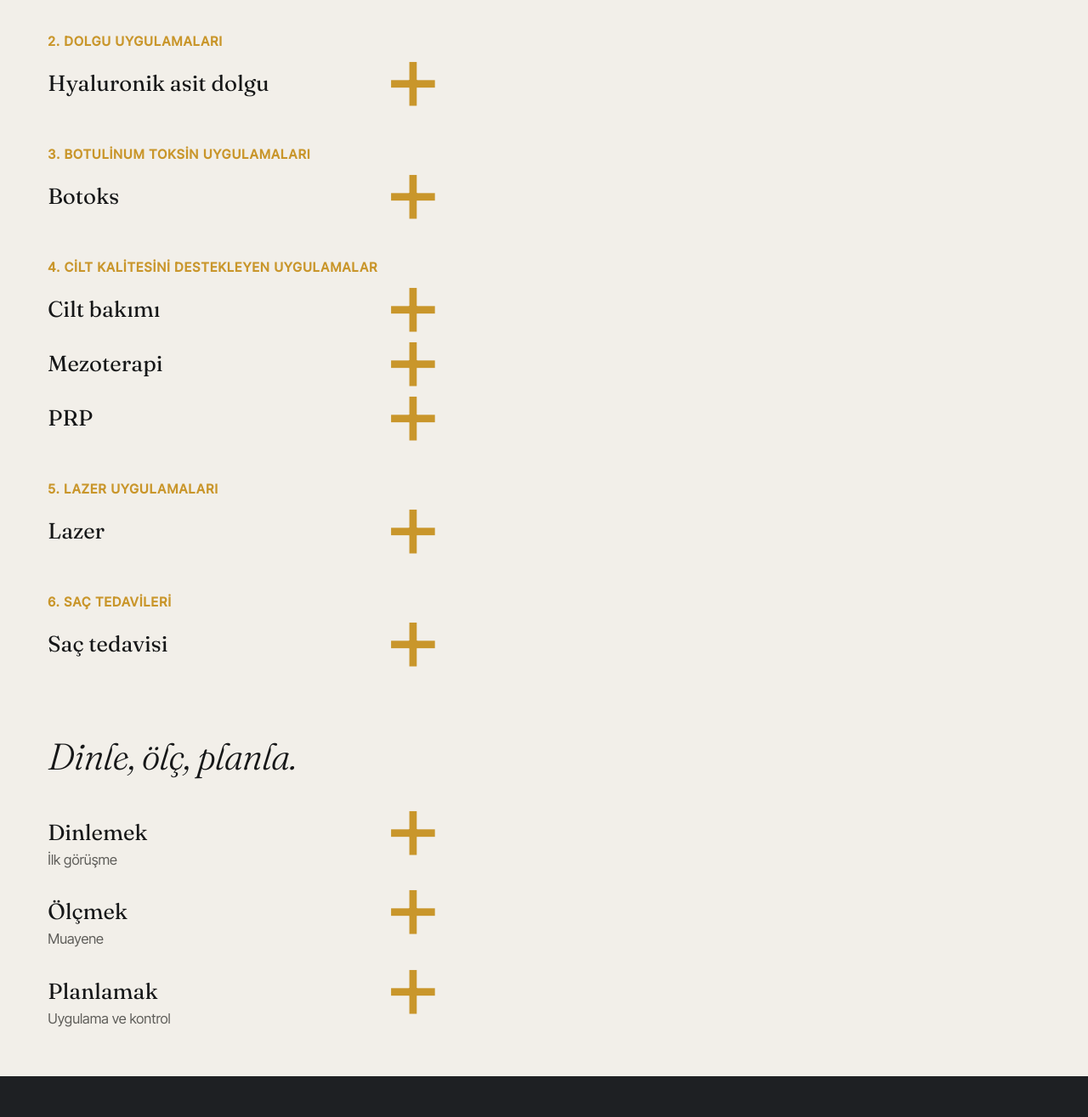
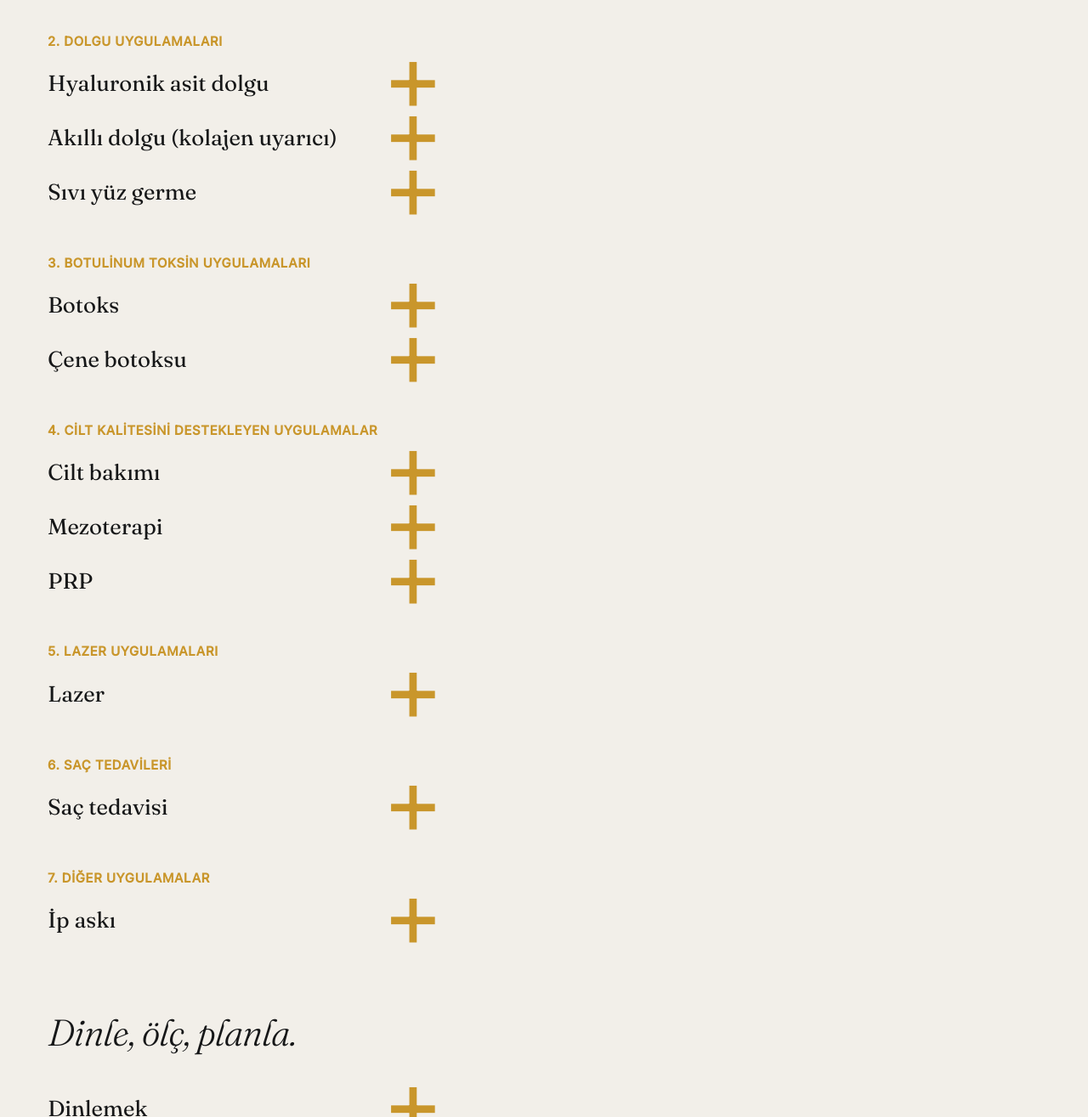
Before and after one commit to tolgaarpa/irsat-yasar, a plain HTML site: page index.html in a window 1280 px wide. Shown: the part 1265-2580 px from the top of the page at 85% size. Drawn offline with Linux system fonts and the light colour scheme.

Commit message:
Yeni uygulamalar: akilli dolgu, sivi yuz germe, cene botoksu, ip aski

```diff
--- a/index.html
+++ b/index.html
@@ -177,8 +177,11 @@ footer a.ik{display:inline-flex;align-items:center;gap:10px}footer a.ik svg{widt
         <li><details><summary data-g="16"><b>Şakak</b><i aria-hidden="true">+</i><span>Göz kenarındaki çöküntüyü doldurur</span></summary><p>Şakaktaki çöküntü doldurulunca yüzün üst bölümü yumuşar; göz çevresi daha az çökük görünür.</p></details></li>
         <li><details><summary data-g="17"><b>Çene hattı</b><i aria-hidden="true">+</i><span>Alt çene boyunca belirgin hat</span></summary><p>Alt çene kemiği boyunca yapılan destek, çene hattını belirginleştirir ve yüz ile boyun arasındaki sınırı netleştirir.</p></details></li>
       </ul></details></li>
+        <li><details><summary data-g="2"><b>Akıllı dolgu (kolajen uyarıcı)</b><i aria-hidden="true">+</i><span>Cildin kendi kolajenini üretmesini destekler</span></summary><p>Akıllı dolgu, deri altına yerleştirildiğinde cildi kendi kolajenini üretmeye teşvik eden bir dolgu türüdür. İçindeki jel ilk anda hafif bir doluluk verir; asıl etki, haftalar içinde oluşan yeni kolajenle gelir.</p><p>Şakak, elmacık, orta yüz ve çene hattı gibi hacim kaybı olan bölgelerde; ayrıca el sırtı ve boyunda cilt kalitesini artırmak için kullanılabilir. Dudak ve göz altı için tercih edilmez.</p><p>Sonuç birkaç ay içinde yavaş yavaş ortaya çıkar, bu yüzden görünüm doğal kalır. Ürünün tipine göre etki süresi bir yıldan birkaç yıla kadar değişebilir. Uygulama sonrası kısa süreli kızarıklık, şişlik ya da morluk görülebilir.</p></details></li>
+        <li><details><summary data-g="2"><b>Sıvı yüz germe</b><i aria-hidden="true">+</i><span>Birkaç bölgeye birlikte yapılan dolgu ile toparlanma</span></summary><p>Sıvı yüz germe, ameliyat yapılmadan, yüzün birkaç noktasına planlı şekilde dolgu uygulanarak sarkmış görünen hatların toparlanmasıdır. Genellikle elmacık, şakak, çene ucu ve çene hattı birlikte ele alınır.</p><p>Amaç tek bir çizgiyi doldurmak değil, yüzün yaşla kaybettiği desteği geri vermektir. Uygulama aynı gün yapılır, kişi günlük hayatına kısa sürede döner. Hangi bölgeye ne kadar uygulanacağı muayenede belirlenir.</p></details></li>
         <li class="kat">3. Botulinum toksin uygulamaları</li>
         <li><details><summary data-g="2"><b>Botoks</b><i aria-hidden="true">+</i><span>Mimik çizgilerinde denge · alın, kaş arası, göz çevresi</span></summary><p>Mimik kaslarının neden olduğu çizgilerde, kasın aşırı çalışmasını dengelemeye yönelik bir uygulama. Amaç ifadeyi silmek değil, yüzü daha dinlenmiş göstermek.</p></details></li>
+        <li><details><summary data-g="2"><b>Çene botoksu</b><i aria-hidden="true">+</i><span>Çiğneme kasında küçülme, daha ince alt yüz</span></summary><p>Çene botoksu, çiğneme kasına (masseter) yapılan botulinum toksin uygulamasıdır. Bu kas fazla geliştiğinde alt yüz köşeli ve geniş görünür; kas gevşeyince yüz hattı incelir.</p><p>Gece diş sıkma ve gıcırdatma şikâyetlerinde de rahatlama sağlayabilir. Etki birkaç haftada belirginleşir ve ortalama dört ila altı ay sürer; süre kişiden kişiye değişir.</p></details></li>
         <li class="kat">4. Cilt kalitesini destekleyen uygulamalar</li>
         <li><details><summary data-g="2"><b>Cilt bakımı</b><i aria-hidden="true">+</i><span>Doku ve ton, cilt tipine göre</span></summary><p>Cildin esnekliği ve tonu için, cilt tipine göre planlanan bakım uygulamaları.</p></details></li>
         <li><details><summary data-g="2"><b>Mezoterapi</b><i aria-hidden="true">+</i><span>İhtiyaca göre seçilen içerik, küçük dozlarla</span></summary><p>Cildin orta katmanına vitamin, mineral ve hyaluronik asit gibi, ihtiyaca göre seçilen içeriklerin küçük dozlarla uygulanması.</p></details></li>
@@ -187,6 +190,8 @@ footer a.ik{display:inline-flex;align-items:center;gap:10px}footer a.ik svg{widt
         <li><details><summary data-g="2"><b>Lazer</b><i aria-hidden="true">+</i><span>Leke ve istenmeyen tüyler, cilt tipine göre</span></summary><p>Cilt lekeleri ve istenmeyen tüyler için, cilt tipine ve bölgeye göre planlanan lazer uygulamaları.</p></details></li>
         <li class="kat">6. Saç tedavileri</li>
         <li><details><summary data-g="2"><b>Saç tedavisi</b><i aria-hidden="true">+</i><span>Saç dökülmesi ve saç derisi, muayene sonrası plan</span></summary><p>Saç dökülmesi ve saç derisi sorunlarında, muayene sonrası kişiye göre planlanan uygulamalar.</p></details></li>
+        <li class="kat">7. Diğer uygulamalar</li>
+        <li><details><summary data-g="2"><b>İp askı</b><i aria-hidden="true">+</i><span>Eriyen iplerle sarkan dokuya destek</span></summary><p>İp askı, cilt altına yerleştirilen ve zamanla vücut tarafından eriyen ince ipliklerle sarkmış dokunun yukarı doğru desteklenmesidir. Kaş, yanak, çene hattı ve boyunda uygulanabilir.</p><p>İplikler hem dokuyu askıya alır hem de çevresinde yeni kolajen oluşumunu uyarır. Uygulama lokal anestezi ile yapılır; birkaç gün hafif hassasiyet ve gerginlik hissi olabilir. Etkinin süresi ip tipine ve cildin yapısına göre değişir.</p></details></li>
       </ul>
     </section>
 
```
